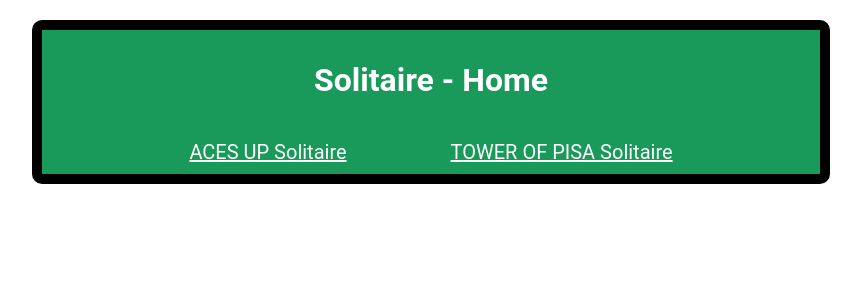
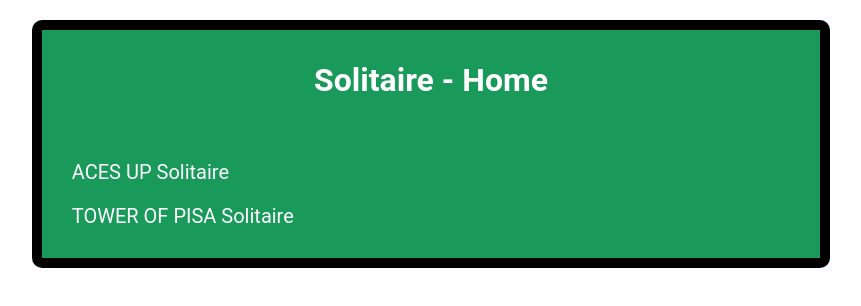
Before and after one commit to ChocolateVS/Card-Game, a plain HTML site: page index.html in a window 1280 px wide. Shown: the whole page, without its empty margins (209-1070 px from the left). Drawn offline with Linux system fonts and the light colour scheme.

Commit message:
link styles

```diff
--- a/style.css
+++ b/style.css
@@ -112,5 +112,11 @@ a {
 	color:white;
 	text-align:left;
 	font-size:20px;
-	margin:50px;
+	margin:20px;
+    display: block;
+    text-decoration: none;
 }
+
+a:hover {
+    margin-left:25px;
+}
```
